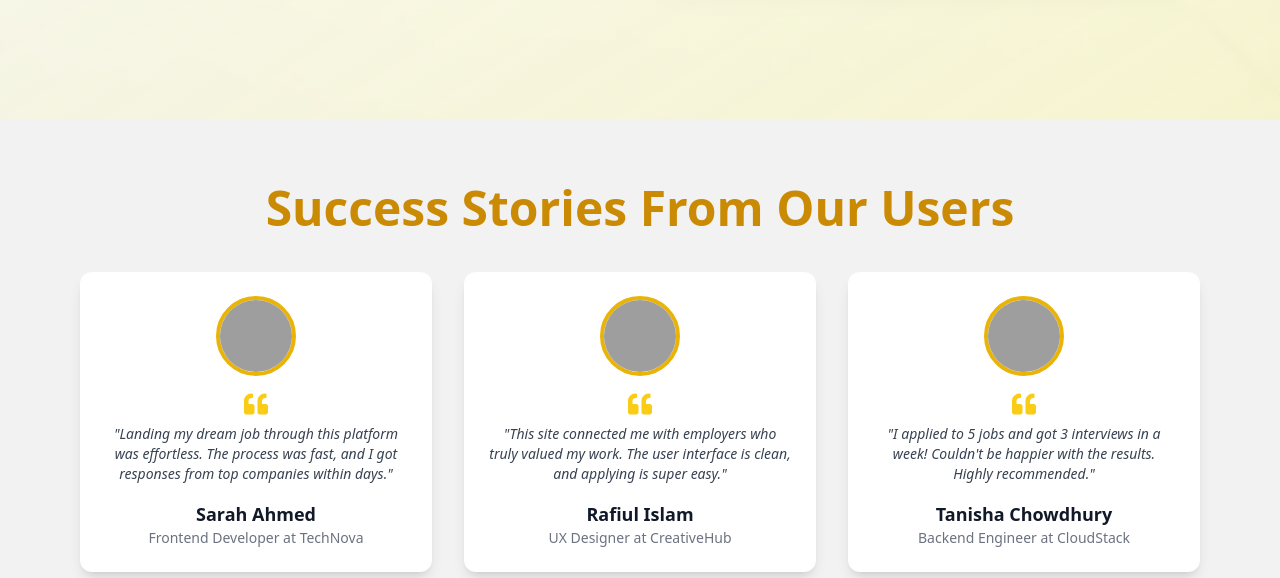
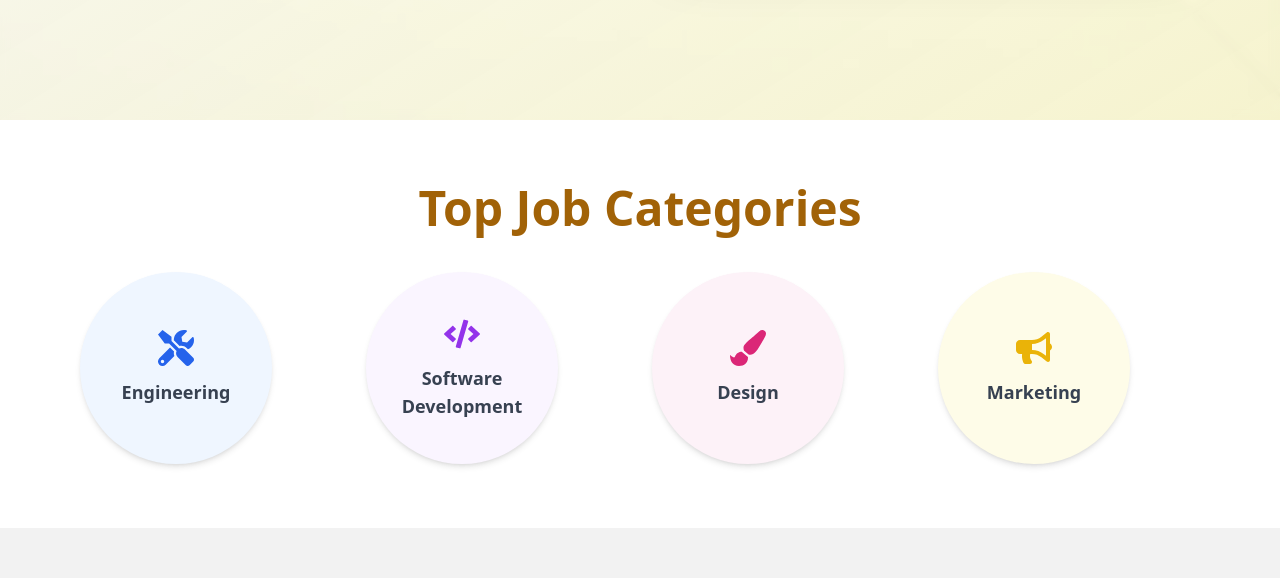
Before and after one commit to kamrul2006/Job-Here-UI, a React (Vite) app: page / in a window 1280 px wide. Shown: the part 680-1258 px from the top of the page. Built offline with nearby package versions, Linux system fonts and the light colour scheme; no server answers; grey boxes are pictures that could not be loaded.

Commit message:
TopJobCategorieds added

```diff
--- /dev/null
+++ b/src/Components/Home/TopJobCategories.jsx
@@ -0,0 +1,49 @@
+import { FaTools, FaCode, FaPaintBrush, FaBullhorn } from "react-icons/fa";
+
+const categories = [
+    {
+        title: "Engineering",
+        icon: <FaTools className="text-4xl text-blue-600" />,
+        color: "bg-blue-50",
+    },
+    {
+        title: "Software Development",
+        icon: <FaCode className="text-4xl text-purple-600" />,
+        color: "bg-purple-50",
+    },
+    {
+        title: "Design",
+        icon: <FaPaintBrush className="text-4xl text-pink-600" />,
+        color: "bg-pink-50",
+    },
+    {
+        title: "Marketing",
+        icon: <FaBullhorn className="text-4xl text-yellow-500" />,
+        color: "bg-yellow-50",
+    },
+];
+
+const TopJobCategories = () => {
+    return (
+        <section className="py-16 bg-base-100">
+            <div className="max-w-6xl mx-auto px-4 text-center">
+                <h2 className="text-3xl md:text-5xl font-bold text-yellow-700 mb-10">
+                    Top Job Categories
+                </h2>
+                <div className="grid grid-cols-2 md:grid-cols-4 gap-6">
+                    {categories.map((cat, index) => (
+                        <div
+                            key={index}
+                            className={`rounded-full shadow-md p-6 w-48 h-48 flex flex-col items-center justify-center transition hover:scale-105 ${cat.color}`}
+                        >
+                            {cat.icon}
+                            <h3 className="text-lg font-semibold mt-3 text-gray-700">{cat.title}</h3>
+                        </div>
+                    ))}
+                </div>
+            </div>
+        </section>
+    );
+};
+
+export default TopJobCategories;
--- a/src/layouts/HomeLayout.jsx
+++ b/src/layouts/HomeLayout.jsx
@@ -2,12 +2,15 @@ import Banner from "../Components/Home/Banner";
 import JobStatsSection from "../Components/Home/JobStatsSection";
 import SomeJob from "../Components/Home/SomeJob";
 import TestimonialsSection from "../Components/Home/TestimonialsSection";
+import TopJobCategories from "../Components/Home/TopJobCategories";
 
 
 const HomeLayout = () => {
     return (
         <div>
             <Banner />
+
+            <TopJobCategories />
 
             < TestimonialsSection />
 
```
